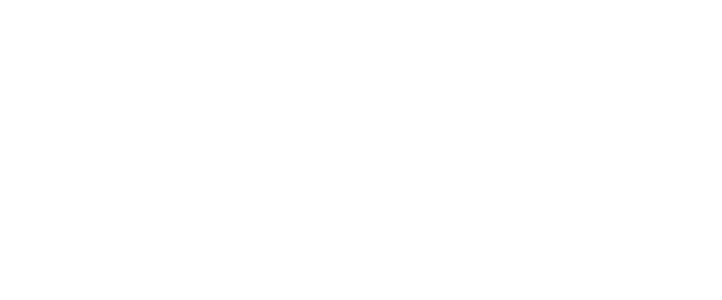
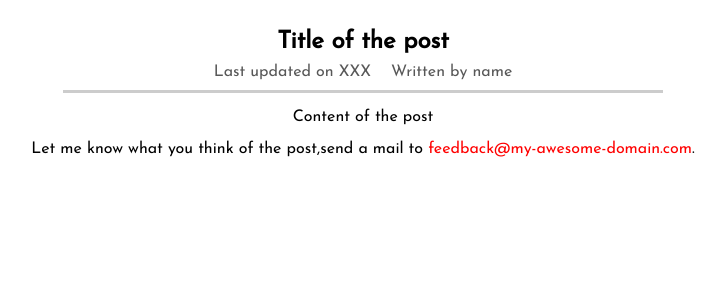
Before and after one commit to Zahin00X/nuxt-project-one, a Nuxt app: page /posts/1 in a window 1280 px wide. Before the commit this address had no page. Shown: the top 300 px of the page, without its empty margins (277-999 px from the left). Built offline with nearby package versions, Linux system fonts and the light colour scheme.

Commit message:
Post Component Added!

```diff
--- /dev/null
+++ b/components/Posts/PostPreview.vue
@@ -0,0 +1,50 @@
+<template>
+    <nuxt-link :to=" '/posts/' + 1" class="post-preview">
+      <article>
+        <div class="post-thumbnail" style="background-image: url('https://news.cgtn.com/news/2020-11-02/Analysis-China-is-betting-on-science-and-tech-like-never-before-V68V871ula/img/871ca9ce8b9941088260b6ed4ced4eeb/871ca9ce8b9941088260b6ed4ced4eeb.jpeg')"></div>
+        <div class="post-content"></div>
+        <div class="post-content">
+          <h1>post title 1</h1>
+          <p>Preview Text 1</p>
+        </div>
+      </article>
+    </nuxt-link>
+</template>
+
+<style scoped>
+    .post-preview {
+        border: 1px solid #ccc;
+        box-shadow: 0 2px 2px #ccc;
+        background-color: white;
+        width: 90%;
+      }
+
+      a {
+        text-decoration: none;
+        color: black;
+      }
+
+      @media (min-width: 850px) {
+        .post-preview {
+          width: 400px;
+          margin: 10px;
+        }
+      }
+
+      .post-thumbnail {
+        width: 100%;
+        height: 200px;
+        background-position: center;
+        background-size: cover;
+      }
+
+      .post-content {
+        padding: 10px;
+        text-align: center;
+      }
+
+      a:hover .post-content,
+      a:active .post-content {
+        background-color: #ccc;
+      }
+</style>
--- /dev/null
+++ b/layouts/default.vue
@@ -0,0 +1,16 @@
+<template>
+    <div>
+        <nuxt />
+    </div>
+</template>
+
+<style>
+    html {
+        font-family: 'Josefin Sans', sans-serif;
+    }
+
+    body {
+        margin: 0;
+    }
+
+</style>
--- a/nuxt.config.js
+++ b/nuxt.config.js
@@ -11,7 +11,8 @@
       { hid: 'description', name: 'description', content: '' },
       { name: 'format-detection', content: 'telephone=no' },
     ],
-    link: [{ rel: 'icon', type: 'image/x-icon', href: '/favicon.ico' }],
+    link: [{ rel: 'icon', type: 'image/x-icon', href: '/favicon.ico' },
+           { rel: 'stylesheet', href:"https://fonts.googleapis.com/css2?family=Josefin+Sans&display=swap"}],
   },
 
   // Global CSS: https://go.nuxtjs.dev/config-css
--- /dev/null
+++ b/pages/about/index.vue
@@ -0,0 +1,16 @@
+<template>
+  <div class="about-page">
+    <h1>This is my absolutely fantastic "About Me" Page!</h1>
+    <p>Lorem ipsum, dolor sit amet consectetur adipisicing elit. Totam officiis ab voluptatibus assumenda error quas deleniti eius? Suscipit, numquam? Quis aliquid non animi numquam amet voluptas dolorum sunt aspernatur commodi?</p>
+    <p>Lorem ipsum, dolor sit amet consectetur adipisicing elit. Totam officiis ab voluptatibus assumenda error quas deleniti eius? Suscipit, numquam? Quis aliquid non animi numquam amet voluptas dolorum sunt aspernatur commodi?</p>
+    <p>Lorem ipsum, dolor sit amet consectetur adipisicing elit. Totam officiis ab voluptatibus assumenda error quas deleniti eius? Suscipit, numquam? Quis aliquid non animi numquam amet voluptas dolorum sunt aspernatur commodi?</p>
+    <p>Lorem ipsum, dolor sit amet consectetur adipisicing elit. Totam officiis ab voluptatibus assumenda error quas deleniti eius? Suscipit, numquam? Quis aliquid non animi numquam amet voluptas dolorum sunt aspernatur commodi?</p>
+  </div>
+</template>
+
+<style scoped>
+.about-page {
+  text-align: center;
+  padding: 30px;
+}
+</style>
--- /dev/null
+++ b/pages/admin/index.vue
@@ -0,0 +1,13 @@
+<template>
+    <div class="posts-page">
+
+    </div>
+</template>
+
+<style scoped>
+.posts-page{
+    display: flex;
+    justify-content: center;
+    align-items: center;
+}
+</style>
--- a/pages/index.vue
+++ b/pages/index.vue
@@ -1,9 +1,65 @@
 <template>
-  <Tutorial />
+  <div class="home-page">
+    <section class="intro">
+      <h1>Get the latest tech news</h1>
+    </section>
+    <section class="featured-posts">
+      <PostPreview />
+    </section>
+  </div>
 </template>
 
 <script>
-export default {
-  name: 'IndexPage',
+import PostPreview from '@/components/Posts/PostPreview'
+	export default {
+		components : {
+			PostPreview
+		}
+
+	}
+
+</script>
+
+<style scoped>
+
+.intro {
+  height: 300px;
+  position: relative;
+  padding: 30px;
+  box-sizing: border-box;
+  background-position: center;
+  background-size: cover;
 }
-</script>
+
+.intro h1 {
+  position: absolute;
+  top: 10%;
+  left: 5%;
+  width: 90%;
+  font-size: 1.5rem;
+  color: black;
+  background-color: rgb(211, 211, 211);
+  padding: 10px;
+  border-radius: 10px;
+  box-shadow: 3px 3px 3px black;
+  box-sizing: border-box;
+  border: 1px solid black;
+}
+
+@media (min-width: 768px) {
+  .intro h1 {
+    font-size: 2rem;
+  }
+}
+
+.featured-posts {
+  display: flex;
+  padding: 20px;
+  box-sizing: border-box;
+  flex-wrap: wrap;
+  align-items: center;
+  justify-content: center;
+}
+
+
+</style>
--- /dev/null
+++ b/pages/posts/_id/index.vue
@@ -0,0 +1,69 @@
+<template>
+    <div class="single-post-page">
+    <section class="post">
+        <h1 class="post-title">Title of the post</h1>
+        <div class="post-details">
+            <div class="post-detail">Last updated on XXX</div>
+            <div class="post-detail">Written by name</div>
+        </div>
+        <p class="post-content">Content of the post</p>
+    </section>
+    <section class="post-feedback">
+            <p>Let me know what you think of the post,send a mail to <a href="mailto:feedback@my-awesome-domain.com">feedback@my-awesome-domain.com</a>.</p>
+    </section>
+    </div>
+</template>
+
+<style scoped>
+.single-post-page {
+  padding: 30px;
+  text-align: center;
+  box-sizing: border-box;
+}
+
+.post {
+  width: 100%;
+}
+
+@media (min-width: 768px) {
+  .post {
+    width: 600px;
+    margin: auto;
+  }
+}
+
+.post-title {
+  margin: 0;
+}
+
+.post-details {
+  padding: 10px;
+  box-sizing: border-box;
+  border-bottom: 3px solid #ccc;
+  display: flex;
+  justify-content: center;
+  align-items: center;
+  flex-direction: column;
+}
+
+@media (min-width: 768px) {
+  .post-details {
+    flex-direction: row;
+  }
+}
+
+.post-detail {
+  color: rgb(88, 88, 88);
+  margin: 0 10px;
+}
+
+.post-feedback a {
+  color: red;
+  text-decoration: none;
+}
+
+.post-feedback a:hover,
+.post-feedback a:active {
+  color: salmon;
+}
+</style>
```
Also changed, not shown: pages/posts/index.vue (added).
